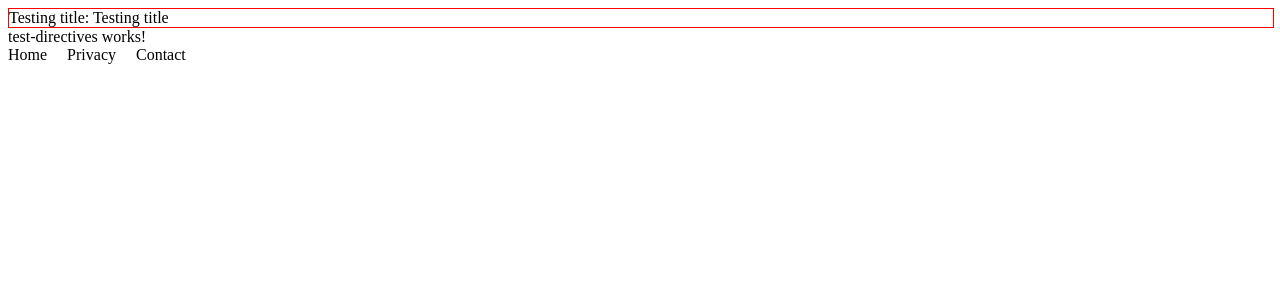
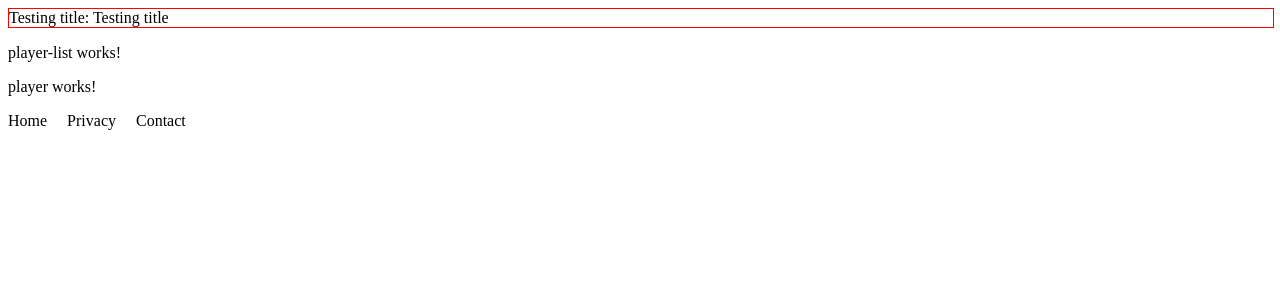
Before and after one commit to claudiogaraycochea/angular, an Angular app: page / in a window 1280 px wide. Shown: the top 300 px of the page. Built offline with nearby package versions, Linux system fonts and the light colour scheme.

Commit message:
Sub component

```diff
--- a/src/app/app.component.html
+++ b/src/app/app.component.html
@@ -1,7 +1,7 @@
 <!--The content below is only a placeholder and can be replaced.-->
 <main-header class="header"></main-header>
 <div class="container">
-  <test-directives></test-directives>
+  <player-list></player-list>
 </div>
 <main-footer class="footer"></main-footer>
 <router-outlet></router-outlet>
--- a/src/app/app.module.ts
+++ b/src/app/app.module.ts
@@ -5,14 +5,16 @@ import { AppRoutingModule } from './app-routing.module';
 import { AppComponent } from './app.component';
 import { MainHeaderComponent } from './main-header/main-header.component';
 import { MainFooterComponent } from './main-footer/main-footer.component';
-import { TestDirectivesComponent } from './test-directives/test-directives.component';
+import { PlayerComponent } from './player/player.component';
+import { PlayerListComponent } from './player-list/player-list.component';
 
 @NgModule({
   declarations: [
     AppComponent,
     MainHeaderComponent,
     MainFooterComponent,
-    TestDirectivesComponent
+    PlayerComponent,
+    PlayerListComponent
   ],
   imports: [
     BrowserModule,
--- /dev/null
+++ b/src/app/player-list/player-list.component.html
@@ -0,0 +1,4 @@
+<p>
+  player-list works!
+  <player-data></player-data>
+</p>
--- /dev/null
+++ b/src/app/player-list/player-list.component.ts
@@ -0,0 +1,15 @@
+import { Component, OnInit } from '@angular/core';
+
+@Component({
+  selector: 'player-list',
+  templateUrl: './player-list.component.html',
+  styleUrls: ['./player-list.component.css']
+})
+export class PlayerListComponent implements OnInit {
+
+  constructor() { }
+
+  ngOnInit() {
+  }
+
+}
--- /dev/null
+++ b/src/app/player/player.component.html
@@ -0,0 +1,3 @@
+<p>
+  player works!
+</p>
--- /dev/null
+++ b/src/app/player/player.component.ts
@@ -0,0 +1,15 @@
+import { Component, OnInit } from '@angular/core';
+
+@Component({
+  selector: 'player-data',
+  templateUrl: './player.component.html',
+  styleUrls: ['./player.component.css']
+})
+export class PlayerComponent implements OnInit {
+
+  constructor() { }
+
+  ngOnInit() {
+  }
+
+}
--- a/src/app/test-directives/test-directives.component.html
+++ /dev/null
@@ -1,3 +0,0 @@
-<div>
-  test-directives works!
-</div>
--- a/src/app/test-directives/test-directives.component.ts
+++ /dev/null
@@ -1,15 +0,0 @@
-import { Component, OnInit } from '@angular/core';
-
-@Component({
-  selector: 'test-directives',
-  templateUrl: './test-directives.component.html',
-  styleUrls: ['./test-directives.component.css']
-})
-export class TestDirectivesComponent implements OnInit {
-
-  constructor() { }
-
-  ngOnInit() {
-  }
-
-}
```
Also changed, not shown: src/app/player-list/player-list.component.css (added), src/app/player/player.component.css (added), 2 other files (tests, documents, lock files or other folders).
